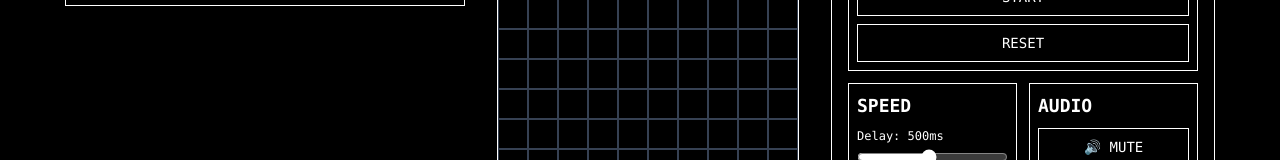
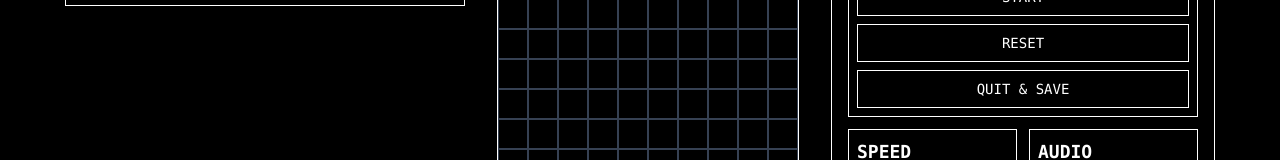
Before and after one commit to kunalraj-313/tetris, a React (Vite) app: page / in a window 1280 px wide. Shown: the part 324-484 px from the top of the page. Built offline with nearby package versions, Linux system fonts and the light colour scheme; no server answers; the database is empty.

Commit message:
feat: added quit and save

```diff
--- a/src/components/GameContainer.tsx
+++ b/src/components/GameContainer.tsx
@@ -184,6 +184,49 @@ function GameContainer() {
       timerIdRef.current = null;
     }
   }, []);
+
+  const handleQuit = useCallback(async () => {
+    if (score === 0) return; // Don't save if no score
+
+    setIsRunning(false);
+    setCurrentBlock(null);
+
+    const playerName = prompt(
+      "Save your progress! Enter your name for the leaderboard:"
+    );
+
+    if (playerName && playerName.trim()) {
+      setIsGameOverProcessing(true);
+
+      const result = await saveScore({
+        name: playerName.trim(),
+        score: score,
+        time_elapsed: elapsedTime,
+      });
+
+      setIsGameOverProcessing(false);
+
+      if (result.success) {
+        alert(
+          `Score saved! Final Score: ${score}, Time: ${Math.floor(
+            elapsedTime / 60
+          )}:${(elapsedTime % 60).toString().padStart(2, "0")}`
+        );
+        setRefreshScores((prev) => prev + 1);
+      } else {
+        alert(
+          `Score could not be saved to leaderboard. Final Score: ${score}, Time: ${Math.floor(
+            elapsedTime / 60
+          )}:${(elapsedTime % 60).toString().padStart(2, "0")}`
+        );
+      }
+    }
+
+    setDormantBlocks([]);
+    setScore(0);
+    setElapsedTime(0);
+    setIsGameOverProcessing(false);
+  }, [saveScore, score, elapsedTime]);
 
   const initAudio = useCallback(() => {
     if (!audioRef.current) {
@@ -614,6 +657,7 @@ function GameContainer() {
         showGrids={showGrids}
         onStart={handleStart}
         onReset={handleReset}
+        onQuit={handleQuit}
         onDelayChange={handleDelayChange}
         onToggleMute={toggleMute}
         onVolumeChange={handleVolumeChange}
--- a/src/components/GameSettings.tsx
+++ b/src/components/GameSettings.tsx
@@ -8,6 +8,7 @@ interface GameSettingsProps {
   showGrids: boolean;
   onStart: () => void;
   onReset: () => void;
+  onQuit: () => void;
   onDelayChange: (delay: number) => void;
   onToggleMute: () => void;
   onVolumeChange: (volume: number) => void;
@@ -24,6 +25,7 @@ export default function GameSettings({
   showGrids,
   onStart,
   onReset,
+  onQuit,
   onDelayChange,
   onToggleMute,
   onVolumeChange,
@@ -64,6 +66,13 @@ export default function GameSettings({
               className="w-full border border-white bg-transparent text-white px-3 py-2 hover:bg-white hover:text-black transition-colors text-sm"
             >
               RESET
+            </button>
+            <button
+              onClick={onQuit}
+              className="w-full border border-white bg-transparent text-white px-3 py-2 hover:bg-white hover:text-black transition-colors text-sm"
+              disabled={!isRunning && score === 0}
+            >
+              QUIT & SAVE
             </button>
           </div>
         </div>
```
